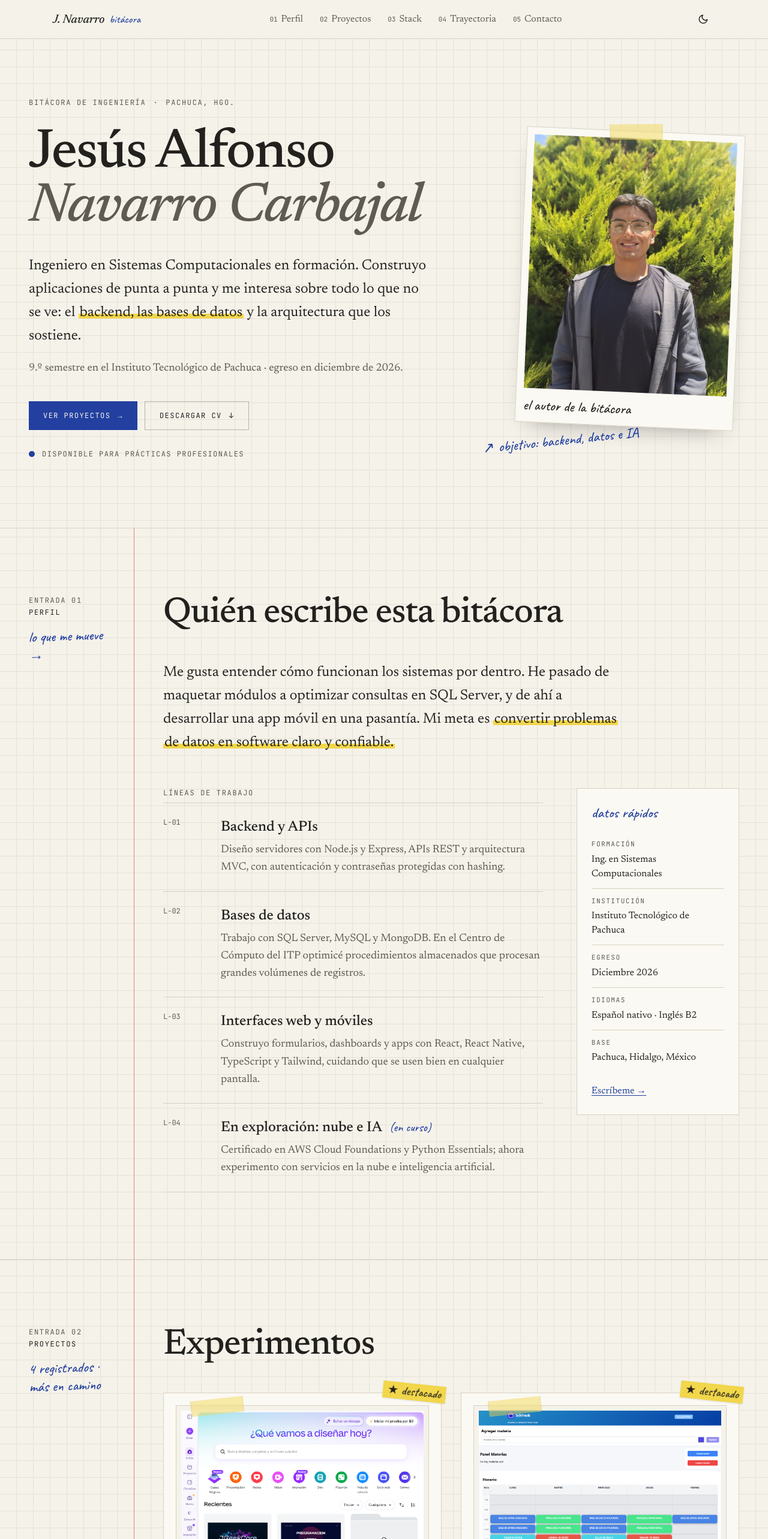
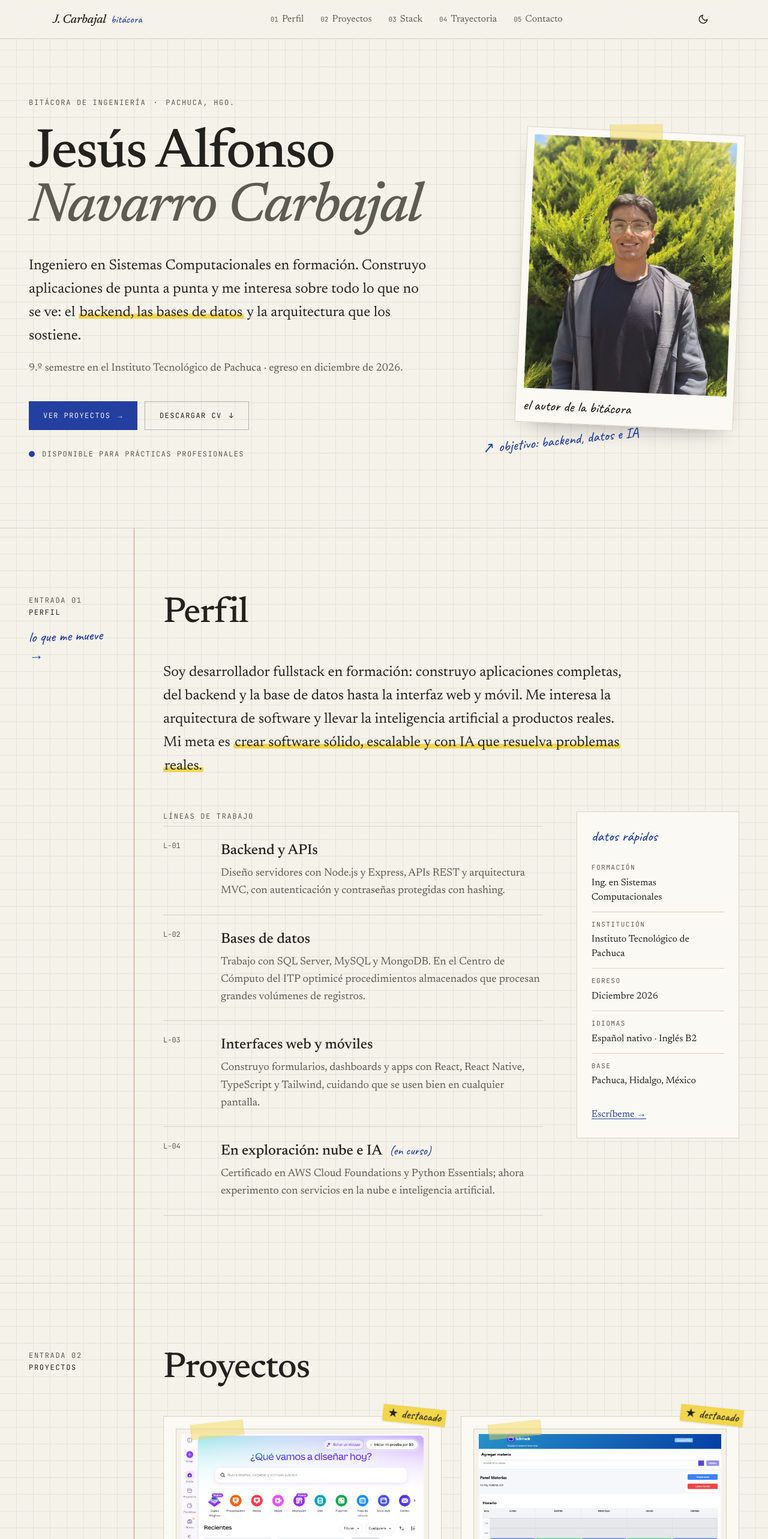
Before and after one commit to 80chucho08/dev-personal-portafolio, a React (Vite) app: page / in a window 1280 px wide. Shown: the top 2566 px of the page at 60% size. Built offline with nearby package versions, Linux system fonts and the light colour scheme.

Commit message:
Update footer message, navbar name, and section titles; enhance About, Contact, Experience, Projects, and Skills descriptions

```diff
--- a/src/App.jsx
+++ b/src/App.jsx
@@ -42,7 +42,7 @@ function App() {
       </main>
       <footer className="border-t border-border px-5 py-8 sm:px-8 lg:px-12">
         <div className="mx-auto flex max-w-[1200px] flex-col gap-2 sm:flex-row sm:items-baseline sm:justify-between">
-          <p className="font-hand text-2xl text-primary">fin de la bitácora (por ahora)</p>
+          <p className="font-hand text-2xl text-primary">Gracias por tu visita</p>
           <p className="font-mono text-[11px] uppercase tracking-[0.14em] text-muted-foreground">
             © {new Date().getFullYear()} {profile.name}
           </p>
--- a/src/layout/Navbar.jsx
+++ b/src/layout/Navbar.jsx
@@ -49,7 +49,7 @@ export const Navbar = ({ theme, toggleTheme }) => {
         className="mx-auto flex min-h-16 max-w-[1200px] items-center justify-between px-5 sm:px-8 lg:px-12"
       >
         <a href="#hero" onClick={closeMenu} className="group flex items-baseline gap-2 text-foreground">
-          <span className="font-display text-xl font-medium italic tracking-[-0.01em]">J. Navarro</span>
+          <span className="font-display text-xl font-medium italic tracking-[-0.01em]">J. Carbajal</span>
           <span className="font-hand text-lg text-primary transition-transform duration-200 group-hover:-rotate-3">
             bitácora
           </span>
--- a/src/sections/About.jsx
+++ b/src/sections/About.jsx
@@ -36,12 +36,12 @@ const facts = [
 
 export const About = () => {
   return (
-    <Entry id="about" number="01" label="Perfil" title="Quién escribe esta bitácora" note="lo que me mueve →">
+    <Entry id="about" number="01" label="Perfil" title="Perfil" note="lo que me mueve →">
       <Reveal>
         <p className="max-w-3xl text-xl leading-relaxed text-foreground sm:text-2xl">
-          Me gusta entender cómo funcionan los sistemas por dentro. He pasado de maquetar módulos a optimizar consultas en
-          SQL Server, y de ahí a desarrollar una app móvil en una pasantía. Mi meta es{" "}
-          <Highlight>convertir problemas de datos en software claro y confiable.</Highlight>
+          Soy desarrollador fullstack en formación: construyo aplicaciones completas, del backend y la base de datos
+          hasta la interfaz web y móvil. Me interesa la arquitectura de software y llevar la inteligencia artificial a
+          productos reales. Mi meta es <Highlight>crear software sólido, escalable y con IA que resuelva problemas reales.</Highlight>
         </p>
       </Reveal>
 
--- a/src/sections/Contact.jsx
+++ b/src/sections/Contact.jsx
@@ -52,8 +52,8 @@ export const Contact = () => {
       <div className="grid items-start gap-12 xl:grid-cols-[1.2fr_0.8fr] xl:gap-14">
         <Reveal>
           <p className="max-w-2xl text-xl leading-relaxed text-foreground sm:text-2xl">
-            Busco <Highlight>prácticas profesionales</Highlight> y proyectos donde pueda aportar en desarrollo de
-            aplicaciones y gestión de datos. Si tienes una propuesta o una duda, escríbeme.
+            Estoy buscando mi primera <Highlight>oportunidad laboral</Highlight> como desarrollador fullstack o backend,
+            en un equipo donde pueda aportar y seguir creciendo. Si tienes una vacante o quieres conversar, escríbeme.
           </p>
 
           <div className="mt-10 border border-border bg-card p-5 sm:p-7">
--- a/src/sections/Experience.jsx
+++ b/src/sections/Experience.jsx
@@ -42,7 +42,7 @@ export const Experience = () => {
   if (!SHOW_EXPERIENCE || experienceItems.length === 0) return null;
 
   return (
-    <Entry id="experience" number="04" label="Trayectoria" title="Registro de campo" note="lo más reciente arriba">
+    <Entry id="experience" number="04" label="Trayectoria" title="Trayectoria" note="lo más reciente arriba">
       <ol className="relative border-l border-border pl-6 sm:pl-10">
         {experienceItems.map(({ date, role, org, points, result, tech }) => (
           <Reveal as="li" key={`${date}-${org}`} className="relative pb-14 last:pb-0">
--- a/src/sections/Projects.jsx
+++ b/src/sections/Projects.jsx
@@ -54,8 +54,7 @@ export const Projects = () => {
       id="projects"
       number="02"
       label="Proyectos"
-      title="Experimentos"
-      note={`${projectsData.length} registrados · más en camino`}
+      title="Proyectos"
     >
       <ul className="grid gap-x-8 gap-y-12 md:grid-cols-2">
         {projectsData.map((project, index) => (
--- a/src/sections/Skills.jsx
+++ b/src/sections/Skills.jsx
@@ -20,7 +20,7 @@ const certifications = [
 
 export const Skills = () => {
   return (
-    <Entry id="skills" number="03" label="Stack" title="Instrumental del laboratorio" note="ordenado por capa, de la interfaz a los datos">
+    <Entry id="skills" number="03" label="Stack" title="Stack" note="ordenado por capa, de la interfaz a los datos">
       <div className="grid gap-12 xl:grid-cols-[1.4fr_0.6fr] xl:gap-14">
         <dl className="border-t border-border">
           {stack.map(({ layer, items }) => (
```
